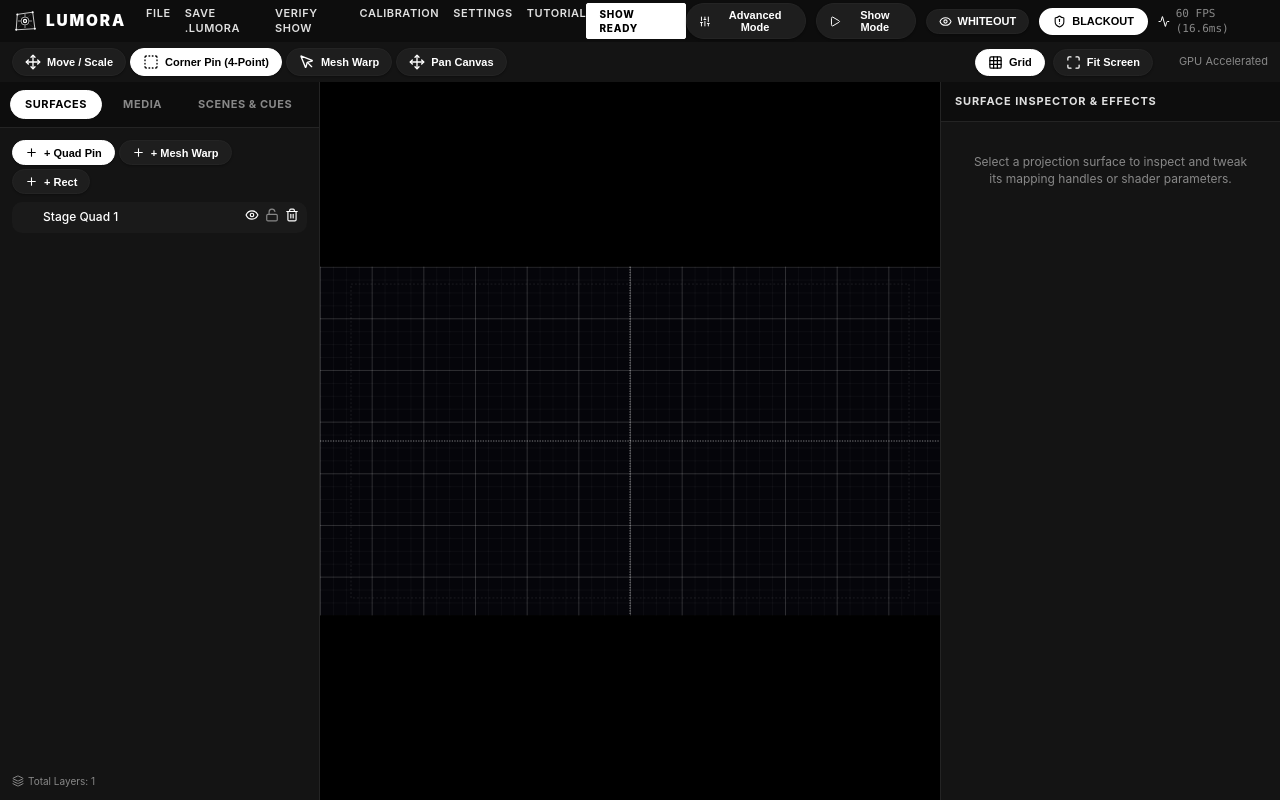
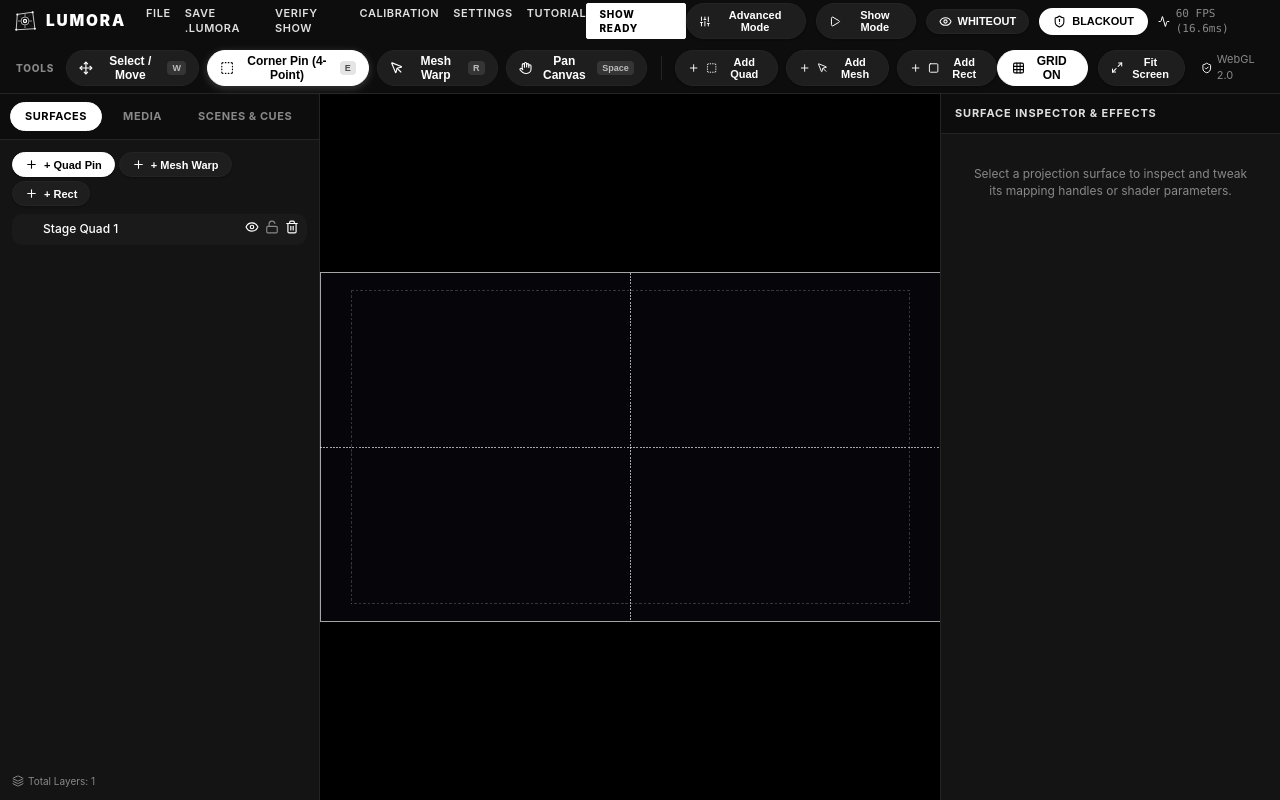
Before and after one commit to Arsh-Pathan/Lumora, a React (Vite) app: page / in a window 1280 px wide. Built offline with nearby package versions, Linux system fonts and the light colour scheme.

Commit message:
feat: align grid to axes, expand toolbar with surface creation, upgrade show mode, and add white grid projector texture

```diff
--- a/src/ui/components/CanvasViewport.tsx
+++ b/src/ui/components/CanvasViewport.tsx
@@ -267,54 +267,76 @@ export const CanvasViewport: React.FC = () => {
         viewBox={`0 0 ${project.settings.resolution.width} ${project.settings.resolution.height}`}
       >
         <defs>
-          {/* Minor Grid Pattern */}
+          {/* Minor Grid Pattern Aligned to (0,0) Origin */}
           <pattern
             id="lumora-minor-grid"
+            x="0"
+            y="0"
             width={gridSize}
             height={gridSize}
             patternUnits="userSpaceOnUse"
           >
             <path
-              d={`M ${gridSize} 0 L 0 0 0 ${gridSize}`}
+              d={`M ${gridSize} 0 H 0 V ${gridSize}`}
               fill="none"
-              stroke="rgba(255, 255, 255, 0.22)"
+              stroke="rgba(255, 255, 255, 0.25)"
               strokeWidth="1"
+              shapeRendering="crispEdges"
             />
           </pattern>
           {/* Major Grid Pattern (Every 4 Grid Squares) */}
           <pattern
             id="lumora-major-grid"
+            x="0"
+            y="0"
             width={gridSize * 4}
             height={gridSize * 4}
             patternUnits="userSpaceOnUse"
           >
             <rect width={gridSize * 4} height={gridSize * 4} fill="url(#lumora-minor-grid)" />
             <path
-              d={`M ${gridSize * 4} 0 L 0 0 0 ${gridSize * 4}`}
+              d={`M ${gridSize * 4} 0 H 0 V ${gridSize * 4}`}
               fill="none"
-              stroke="rgba(255, 255, 255, 0.55)"
+              stroke="rgba(255, 255, 255, 0.6)"
               strokeWidth="1.5"
+              shapeRendering="crispEdges"
             />
           </pattern>
         </defs>
 
-        {/* Snapping Grid Overlay */}
+        {/* Snapping Grid Overlay Aligned to Center & Canvas Axes */}
         {gridEnabled && (
           <g>
             <rect
+              x="0"
+              y="0"
               width={project.settings.resolution.width}
               height={project.settings.resolution.height}
               fill="url(#lumora-major-grid)"
             />
-            {/* Center Crosshairs */}
+
+            {/* Canvas Outer Border Axis */}
+            <rect
+              x="0"
+              y="0"
+              width={project.settings.resolution.width}
+              height={project.settings.resolution.height}
+              fill="none"
+              stroke="#ffffff"
+              strokeWidth="2"
+              shapeRendering="crispEdges"
+            />
+
+            {/* Center X & Y Axes */}
             <line
               x1={project.settings.resolution.width / 2}
               y1={0}
               x2={project.settings.resolution.width / 2}
               y2={project.settings.resolution.height}
               stroke="#ffffff"
-              strokeWidth="1.5"
-              strokeDasharray="4 4"
+              strokeWidth="2"
+              strokeDasharray="6 4"
+              shapeRendering="crispEdges"
             />
             <line
               x1={0}
@@ -322,19 +344,22 @@ export const CanvasViewport: React.FC = () => {
               x2={project.settings.resolution.width}
               y2={project.settings.resolution.height / 2}
               stroke="#ffffff"
-              strokeWidth="1.5"
-              strokeDasharray="4 4"
+              strokeWidth="2"
+              strokeDasharray="6 4"
+              shapeRendering="crispEdges"
             />
-            {/* Safe Area Outer Box */}
+
+            {/* Safe Area Box */}
             <rect
               x={project.settings.resolution.width * 0.05}
               y={project.settings.resolution.height * 0.05}
               width={project.settings.resolution.width * 0.9}
               height={project.settings.resolution.height * 0.9}
               fill="none"
-              stroke="rgba(255, 255, 255, 0.3)"
-              strokeWidth="1"
-              strokeDasharray="6 6"
+              stroke="rgba(255, 255, 255, 0.4)"
+              strokeWidth="1.5"
+              strokeDasharray="8 6"
+              shapeRendering="crispEdges"
             />
           </g>
         )}
--- a/src/ui/components/ShowModeView.tsx
+++ b/src/ui/components/ShowModeView.tsx
@@ -1,10 +1,11 @@
 /**
- * LUMORA UI — Dedicated Live Performance Show Mode View
+ * LUMORA UI — Premium Google Material 3 Dark Monochrome Live Show Mode
  */
 
-import React, { useEffect } from "react";
+import React, { useEffect, useState } from "react";
 import { useLumora } from "../context/LumoraContext";
-import { ShieldAlert, ChevronLeft, ChevronRight, Eye, Monitor } from "lucide-react";
+import { LumoraLogo } from "./LumoraLogo";
+import { ShieldAlert, ChevronLeft, ChevronRight, Eye, Activity, Clock } from "lucide-react";
 
 export const ShowModeView: React.FC = () => {
   const {
@@ -14,10 +15,24 @@ export const ShowModeView: React.FC = () => {
     toggleBlackout,
     toggleWhiteout,
     toggleShowMode,
-    triggerScene
+    triggerScene,
+    fps,
+    frameTimeMs
   } = useLumora();
 
-  // Keyboard Navigation for Show Mode
+  const [timeString, setTimeString] = useState("");
+
+  useEffect(() => {
+    const updateTime = () => {
+      const now = new Date();
+      setTimeString(now.toLocaleTimeString());
+    };
+    updateTime();
+    const timer = setInterval(updateTime, 1000);
+    return () => clearInterval(timer);
+  }, []);
+
+  // Keyboard Navigation for Live Show Mode
   useEffect(() => {
     const handleKeyDown = (e: KeyboardEvent) => {
       if (e.key === "1" && project.scenes[0]) triggerScene(project.scenes[0].id);
@@ -45,23 +60,65 @@ export const ShowModeView: React.FC = () => {
     <div style={{
       position: "fixed",
       inset: 0,
-      backgroundColor: "#030306",
-      zIndex: 900,
+      backgroundColor: "#000000",
+      zIndex: 990,
       display: "flex",
       flexDirection: "column",
       padding: 24,
       color: "#ffffff"
     }}>
-      {/* Show Mode Top Status Bar */}
-      <div style={{ display: "flex", justifyContent: "space-between", alignItems: "center", marginBottom: 24 }}>
-        <div style={{ display: "flex", alignItems: "center", gap: 12, fontWeight: 800, fontSize: 20, letterSpacing: "0.08em", color: "var(--accent-blue)" }}>
-          <Monitor size={28} />
-          LUMORA SHOW MODE
+      {/* Show Mode Top Bar */}
+      <div style={{
+        display: "flex",
+        justifyContent: "space-between",
+        alignItems: "center",
+        paddingBottom: 20,
+        borderBottom: "1px solid var(--border-subtle)",
+        marginBottom: 24
+      }}>
+        <div style={{ display: "flex", alignItems: "center", gap: 16 }}>
+          <LumoraLogo size={28} showText={true} />
+          <span style={{
+            fontSize: 11,
+            fontWeight: 800,
+            letterSpacing: "0.12em",
+            backgroundColor: "#ffffff",
+            color: "#000000",
+            padding: "3px 8px",
+            borderRadius: 4
+          }}>
+            LIVE SHOW CONTROL
+          </span>
         </div>
 
-        <button className="btn btn-sm" onClick={toggleShowMode} style={{ fontSize: 13, padding: "8px 16px" }}>
-          Exit Show Mode (Tab)
-        </button>
+        {/* Live Clock & FPS Performance */}
+        <div style={{ display: "flex", alignItems: "center", gap: 20, fontSize: 13, fontFamily: "var(--font-mono)", color: "var(--text-secondary)" }}>
+          <div style={{ display: "flex", alignItems: "center", gap: 6 }}>
+            <Clock size={16} />
+            {timeString}
+          </div>
+
+          <div style={{ display: "flex", alignItems: "center", gap: 6 }}>
+            <Activity size={16} />
+            {fps} FPS ({frameTimeMs}ms)
+          </div>
+
+          <button
+            onClick={toggleShowMode}
+            style={{
+              backgroundColor: "var(--bg-surface)",
+              color: "#ffffff",
+              border: "1px solid var(--border-subtle)",
+              borderRadius: "20px",
+              padding: "8px 18px",
+              fontSize: 12,
+              fontWeight: 700,
+              cursor: "pointer"
+            }}
+          >
+            Exit Show Mode (Tab)
+          </button>
+        </div>
       </div>
 
       {/* Emergency Overrides (Huge Touch Buttons) */}
@@ -70,34 +127,36 @@ export const ShowModeView: React.FC = () => {
           onClick={toggleBlackout}
           style={{
             height: 90,
-            backgroundColor: blackout ? "var(--accent-red)" : "hsl(355, 60%, 15%)",
-            color: "#ffffff",
-            border: `2px solid ${blackout ? "#ffffff" : "var(--accent-red)"}`,
+            backgroundColor: blackout ? "#ffffff" : "var(--bg-surface)",
+            color: blackout ? "#000000" : "#ffffff",
+            border: `2px solid ${blackout ? "#ffffff" : "var(--border-subtle)"}`,
             borderRadius: 12,
-            fontSize: 24,
+            fontSize: 22,
             fontWeight: 900,
+            letterSpacing: "0.06em",
             cursor: "pointer",
             display: "flex",
             alignItems: "center",
             justifyContent: "center",
             gap: 12,
-            boxShadow: blackout ? "0 0 30px rgba(239, 68, 68, 0.8)" : "none"
+            boxShadow: blackout ? "0 0 30px rgba(255, 255, 255, 0.4)" : "none"
           }}
         >
           <ShieldAlert size={32} />
-          {blackout ? "BLACKOUT ACTIVE (CLICK TO RESTORE)" : "EMERGENCY BLACKOUT (B)"}
+          {blackout ? "🚨 BLACKOUT ON (CLICK TO RESTORE)" : "EMERGENCY BLACKOUT (B)"}
         </button>
 
         <button
           onClick={toggleWhiteout}
           style={{
             height: 90,
-            backgroundColor: whiteout ? "#ffffff" : "hsl(230, 20%, 15%)",
+            backgroundColor: whiteout ? "#ffffff" : "var(--bg-surface)",
             color: whiteout ? "#000000" : "#ffffff",
-            border: "2px solid var(--border-color)",
+            border: `2px solid ${whiteout ? "#ffffff" : "var(--border-subtle)"}`,
             borderRadius: 12,
-            fontSize: 24,
+            fontSize: 22,
             fontWeight: 900,
+            letterSpacing: "0.06em",
             cursor: "pointer",
             display: "flex",
             alignItems: "center",
@@ -106,30 +165,32 @@ export const ShowModeView: React.FC = () => {
           }}
         >
           <Eye size={32} />
-          WHITEOUT TEST (W)
+          WHITEOUT GRID TEST (W)
         </button>
       </div>
 
-      {/* Main Active Scene Indicator */}
+      {/* Active Scene Cue Banner */}
       <div style={{
         background: "var(--bg-panel)",
-        border: "1px solid var(--accent-blue)",
+        border: "1px solid #ffffff",
         borderRadius: 12,
-        padding: 24,
+        padding: "24px 32px",
         textAlign: "center",
         marginBottom: 24
       }}>
-        <div style={{ fontSize: 13, color: "var(--text-muted)", fontWeight: 700, letterSpacing: "0.1em" }}>ACTIVE SCENE CUE</div>
-        <div style={{ fontSize: 42, fontWeight: 900, color: "var(--accent-blue)", margin: "8px 0" }}>
+        <div style={{ fontSize: 12, color: "var(--text-muted)", fontWeight: 800, letterSpacing: "0.15em", textTransform: "uppercase" }}>
+          CURRENT STAGE CUE
+        </div>
+        <div style={{ fontSize: 44, fontWeight: 900, color: "#ffffff", letterSpacing: "0.05em", margin: "8px 0" }}>
           {activeScene ? activeScene.name : "NO ACTIVE SCENE"}
         </div>
-        <div style={{ fontSize: 14, color: "var(--text-secondary)" }}>
+        <div style={{ fontSize: 13, color: "var(--text-secondary)" }}>
           Transition: {activeScene?.transition.toUpperCase()} ({activeScene?.transitionDurationMs}ms)
         </div>
       </div>
 
-      {/* Scene Grid Buttons (1, 2, 3, 4) */}
-      <div style={{ display: "grid", gridTemplateColumns: "repeat(auto-fit, minmax(200px, 1fr))", gap: 16, marginBottom: 24 }}>
+      {/* Numbered Scene Trigger Tiles */}
+      <div style={{ display: "grid", gridTemplateColumns: "repeat(auto-fit, minmax(220px, 1fr))", gap: 16, marginBottom: 24 }}>
         {project.scenes.map((sc, idx) => {
           const isActive = sc.id === project.activeSceneId;
           return (
@@ -137,46 +198,47 @@ export const ShowModeView: React.FC = () => {
               key={sc.id}
               onClick={() => triggerScene(sc.id)}
               style={{
-                height: 100,
-                backgroundColor: isActive ? "hsl(215, 80%, 25%)" : "var(--bg-panel)",
-                color: "#ffffff",
-                border: `2px solid ${isActive ? "var(--accent-blue)" : "var(--border-color)"}`,
+                height: 110,
+                backgroundColor: isActive ? "#ffffff" : "var(--bg-surface)",
+                color: isActive ? "#000000" : "#ffffff",
+                border: `2px solid ${isActive ? "#ffffff" : "var(--border-subtle)"}`,
                 borderRadius: 12,
-                fontSize: 18,
+                fontSize: 20,
                 fontWeight: 800,
                 cursor: "pointer",
                 display: "flex",
                 flexDirection: "column",
                 alignItems: "center",
                 justifyContent: "center",
-                gap: 6
+                gap: 6,
+                boxShadow: isActive ? "0 4px 16px rgba(255,255,255,0.3)" : "none"
               }}
             >
-              <span style={{ fontSize: 12, color: "var(--text-muted)" }}>SCENE {idx + 1} ({idx + 1})</span>
+              <span style={{ fontSize: 11, fontWeight: 800, opacity: 0.8 }}>CUE {idx + 1} (Key: {idx + 1})</span>
               {sc.name}
             </button>
           );
         })}
       </div>
 
-      {/* Prev / Next Navigation Controls */}
+      {/* Previous / Next Navigation Controls */}
       <div style={{ display: "flex", gap: 16, marginTop: "auto" }}>
         <button
           className="btn"
-          style={{ flex: 1, height: 60, fontSize: 18, fontWeight: 700, justifyContent: "center" }}
+          style={{ flex: 1, height: 60, fontSize: 18, fontWeight: 800, justifyContent: "center", borderRadius: "12px" }}
           disabled={currentIdx <= 0}
           onClick={() => currentIdx > 0 && triggerScene(project.scenes[currentIdx - 1].id)}
         >
-          <ChevronLeft size={24} /> PREVIOUS SCENE (Left)
+          <ChevronLeft size={24} /> PREVIOUS CUE (Left Arrow)
         </button>
 
         <button
           className="btn"
-          style={{ flex: 1, height: 60, fontSize: 18, fontWeight: 700, justifyContent: "center" }}
+          style={{ flex: 1, height: 60, fontSize: 18, fontWeight: 800, justifyContent: "center", borderRadius: "12px" }}
           disabled={currentIdx >= project.scenes.length - 1}
           onClick={() => currentIdx < project.scenes.length - 1 && triggerScene(project.scenes[currentIdx + 1].id)}
         >
-          NEXT SCENE (Right) <ChevronRight size={24} />
+          NEXT CUE (Right Arrow) <ChevronRight size={24} />
         </button>
       </div>
     </div>
--- a/src/ui/components/Toolbar.tsx
+++ b/src/ui/components/Toolbar.tsx
@@ -1,20 +1,38 @@
 /**
- * LUMORA UI — Canvas Toolbar Component
+ * LUMORA UI — Prominent Google Material 3 Canvas Toolbar Component
  */
 
 import React from "react";
 import { useLumora } from "../context/LumoraContext";
 import type { ToolMode } from "../context/LumoraContext";
-import { Move, Grid, Maximize, MousePointer, ShieldCheck, BoxSelect } from "lucide-react";
+import {
+  Move,
+  Grid,
+  Maximize2,
+  MousePointer,
+  BoxSelect,
+  Plus,
+  Square,
+  ShieldCheck,
+  Hand
+} from "lucide-react";
 
 export const Toolbar: React.FC = () => {
-  const { activeTool, setActiveTool, gridEnabled, toggleGrid, setZoom, setPan } = useLumora();
+  const {
+    activeTool,
+    setActiveTool,
+    gridEnabled,
+    toggleGrid,
+    setZoom,
+    setPan,
+    addSurface
+  } = useLumora();
 
-  const tools: { id: ToolMode; label: string; icon: React.ReactNode; shortcut: string }[] = [
-    { id: "move", label: "Move / Scale", icon: <Move size={16} />, shortcut: "W" },
-    { id: "quad-pin", label: "Corner Pin (4-Point)", icon: <BoxSelect size={16} />, shortcut: "E" },
-    { id: "mesh", label: "Mesh Warp", icon: <MousePointer size={16} />, shortcut: "R" },
-    { id: "pan", label: "Pan Canvas", icon: <Move size={16} />, shortcut: "Space" }
+  const mainTools: { id: ToolMode; label: string; icon: React.ReactNode; shortcut: string }[] = [
+    { id: "move", label: "Select / Move", icon: <Move size={18} />, shortcut: "W" },
+    { id: "quad-pin", label: "Corner Pin (4-Point)", icon: <BoxSelect size={18} />, shortcut: "E" },
+    { id: "mesh", label: "Mesh Warp", icon: <MousePointer size={18} />, shortcut: "R" },
+    { id: "pan", label: "Pan Canvas", icon: <Hand size={18} />, shortcut: "Space" }
   ];
 
   const handleFit = () => {
@@ -24,46 +42,129 @@ export const Toolbar: React.FC = () => {
 
   return (
     <div style={{
-      height: 40,
-      backgroundColor: "var(--bg-panel)",
-      borderBottom: "1px solid var(--border-color)",
+      height: 52,
+      backgroundColor: "var(--bg-darker)",
+      borderBottom: "1px solid var(--border-subtle)",
       display: "flex",
       alignItems: "center",
       justifyContent: "space-between",
-      padding: "0 12px"
+      padding: "0 16px",
+      zIndex: 20
     }}>
-      <div style={{ display: "flex", alignItems: "center", gap: 4 }}>
-        {tools.map(t => (
+      {/* Primary Tool Modes */}
+      <div style={{ display: "flex", alignItems: "center", gap: 8 }}>
+        <span style={{ fontSize: 10, fontWeight: 800, color: "var(--text-muted)", letterSpacing: "0.08em", marginRight: 4 }}>
+          TOOLS
+        </span>
+
+        {mainTools.map(t => {
+          const isActive = activeTool === t.id;
+          return (
             <button
               key={t.id}
-            className={`btn btn-sm ${activeTool === t.id ? "btn-primary" : ""}`}
               onClick={() => setActiveTool(t.id)}
-            title={`${t.label} (${t.shortcut})`}
+              title={`${t.label} (Shortcut: ${t.shortcut})`}
+              style={{
+                height: 36,
+                padding: "0 12px",
+                backgroundColor: isActive ? "#ffffff" : "var(--bg-surface)",
+                color: isActive ? "#000000" : "#ffffff",
+                border: `1px solid ${isActive ? "#ffffff" : "var(--border-subtle)"}`,
+                borderRadius: "20px",
+                fontSize: 12,
+                fontWeight: isActive ? 800 : 600,
+                cursor: "pointer",
+                display: "inline-flex",
+                alignItems: "center",
+                gap: 8,
+                transition: "all 0.15s ease",
+                boxShadow: isActive ? "0 2px 8px rgba(255,255,255,0.2)" : "none"
+              }}
             >
               {t.icon}
               {t.label}
+              <span style={{
+                fontSize: 9,
+                fontWeight: 800,
+                opacity: 0.7,
+                backgroundColor: isActive ? "rgba(0,0,0,0.15)" : "rgba(255,255,255,0.15)",
+                padding: "2px 5px",
+                borderRadius: 4
+              }}>
+                {t.shortcut}
+              </span>
             </button>
-        ))}
+          );
+        })}
+
+        <div style={{ width: 1, height: 24, backgroundColor: "var(--border-subtle)", margin: "0 6px" }} />
+
+        {/* Quick Surface Creation Tool Buttons */}
+        <button
+          className="btn btn-sm"
+          onClick={() => addSurface("quad")}
+          title="Add 4-Point Quad Mapping Surface"
+          style={{ height: 36, borderRadius: "20px" }}
+        >
+          <Plus size={14} /> <BoxSelect size={14} /> Add Quad
+        </button>
+
+        <button
+          className="btn btn-sm"
+          onClick={() => addSurface("mesh")}
+          title="Add Mesh Warping Surface"
+          style={{ height: 36, borderRadius: "20px" }}
+        >
+          <Plus size={14} /> <MousePointer size={14} /> Add Mesh
+        </button>
+
+        <button
+          className="btn btn-sm"
+          onClick={() => addSurface("rectangle")}
+          title="Add Rectangular Surface"
+          style={{ height: 36, borderRadius: "20px" }}
+        >
+          <Plus size={14} /> <Square size={14} /> Add Rect
+        </button>
       </div>
 
-      <div style={{ display: "flex", alignItems: "center", gap: 8 }}>
+      {/* Right Grid & Viewport Helpers */}
+      <div style={{ display: "flex", alignItems: "center", gap: 10 }}>
         <button
-          className={`btn btn-sm ${gridEnabled ? "btn-primary" : ""}`}
           onClick={toggleGrid}
-          title="Toggle Canvas Snapping Grid (G)"
+          title="Toggle Canvas Snapping & Alignment Grid (G)"
+          style={{
+            height: 36,
+            padding: "0 14px",
+            backgroundColor: gridEnabled ? "#ffffff" : "var(--bg-surface)",
+            color: gridEnabled ? "#000000" : "#ffffff",
+            border: `1px solid ${gridEnabled ? "#ffffff" : "var(--border-subtle)"}`,
+            borderRadius: "20px",
+            fontSize: 12,
+            fontWeight: 800,
+            cursor: "pointer",
+            display: "inline-flex",
+            alignItems: "center",
+            gap: 6
+          }}
         >
-          <Grid size={15} />
-          Grid
+          <Grid size={16} />
+          GRID {gridEnabled ? "ON" : "OFF"}
         </button>
 
-        <button className="btn btn-sm" onClick={handleFit} title="Fit Canvas to Viewport">
-          <Maximize size={15} />
+        <button
+          className="btn btn-sm"
+          onClick={handleFit}
+          title="Fit Canvas Viewport (F)"
+          style={{ height: 36, borderRadius: "20px" }}
+        >
+          <Maximize2 size={15} />
           Fit Screen
         </button>
 
-        <div style={{ fontSize: 11, color: "var(--text-muted)", display: "flex", alignItems: "center", gap: 4 }}>
-          <ShieldCheck size={14} color="var(--accent-blue)" />
-          GPU Accelerated
+        <div style={{ fontSize: 11, color: "var(--text-muted)", display: "flex", alignItems: "center", gap: 4, marginLeft: 6 }}>
+          <ShieldCheck size={14} color="#ffffff" />
+          WebGL 2.0
         </div>
       </div>
     </div>
```
Also changed, not shown: src/renderer/WebGLPipeline.ts (+37 -2 lines). Lines whose indentation alone changed are shown as unchanged.
